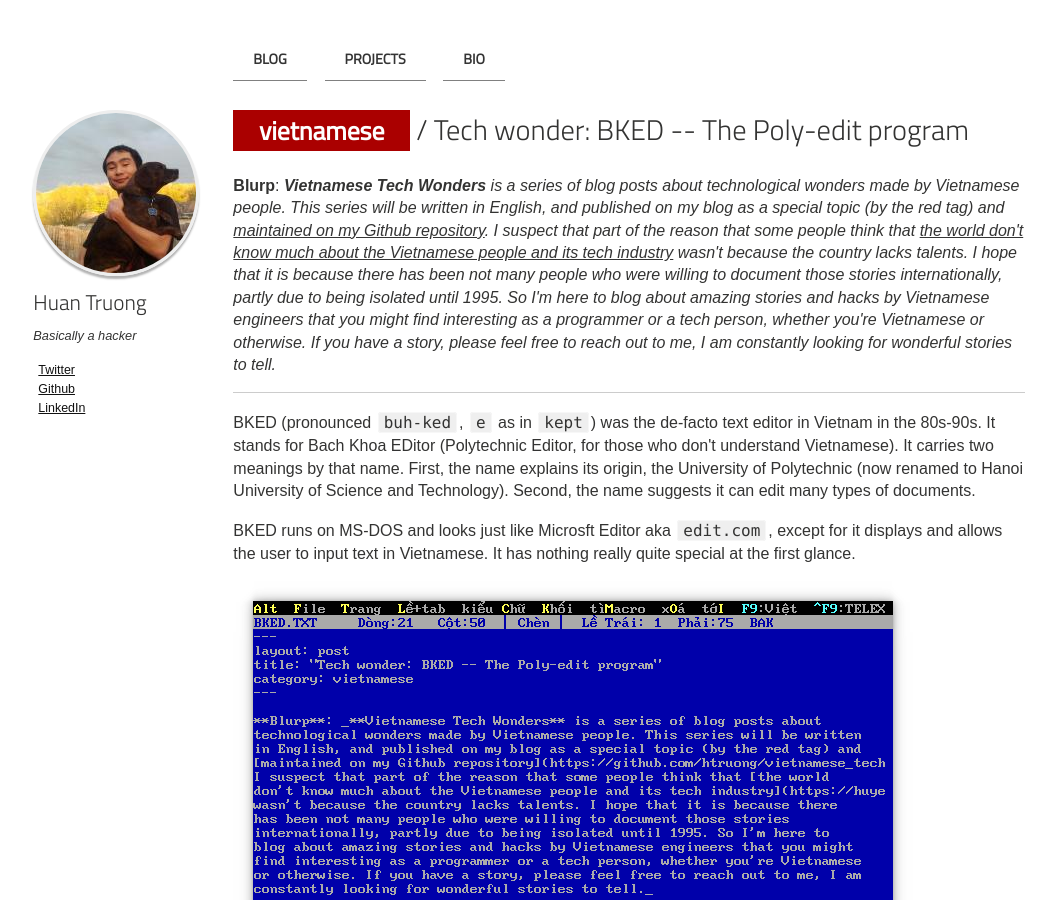
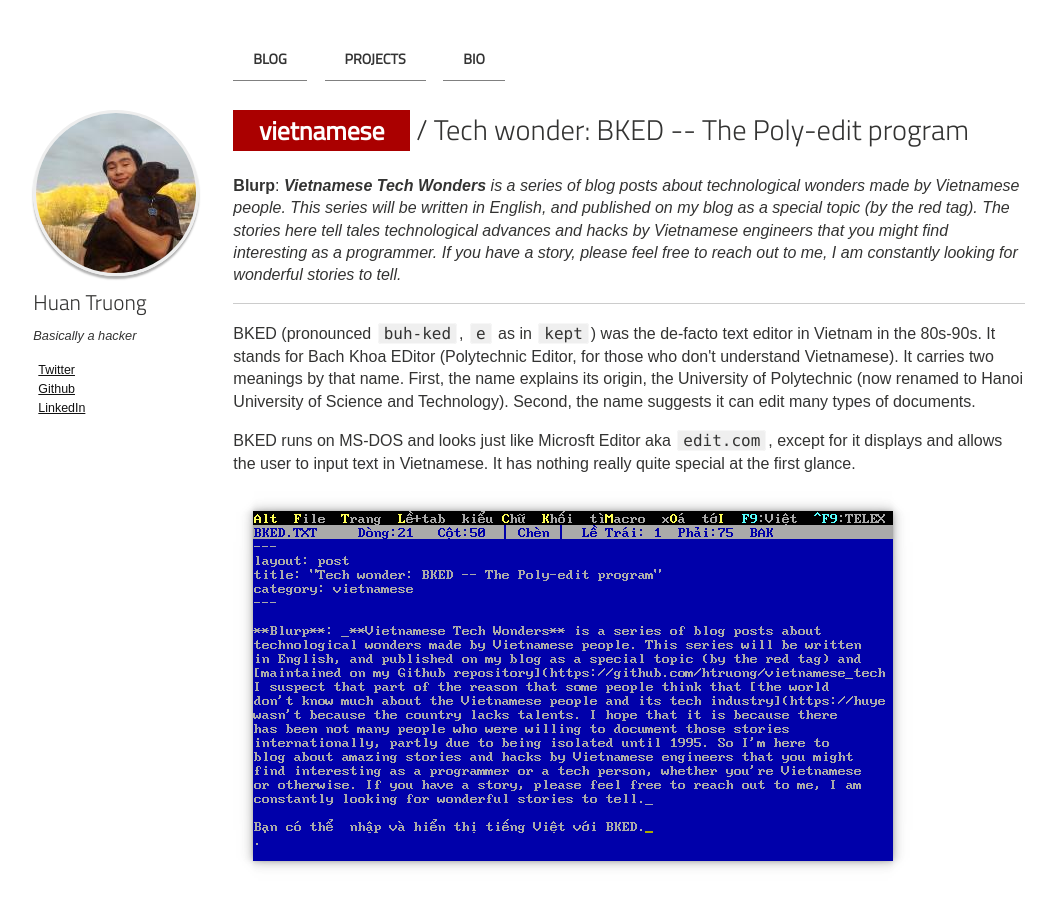
Before and after one commit to htruong/htruong.github.io, a Jekyll site: the page built from _posts/2018-04-16-bked-gui-as-tui.md, in a window 1280 px wide and 900 px high. Shown: the whole window, without its empty margins (115-1171 px from the left). Built offline with Jekyll 4.4.1, drawn with Linux system fonts in a browser that asks for light colours.

Commit message:
[blog] update bked post

```diff
--- a/_posts/2018-04-16-bked-gui-as-tui.md
+++ b/_posts/2018-04-16-bked-gui-as-tui.md
@@ -4,8 +4,7 @@
 category: vietnamese
 ---
 
-**Blurp**: _**Vietnamese Tech Wonders** is a series of blog posts about technological wonders made by Vietnamese people. This series will be written in English, and published on my blog as a special topic (by the red tag) and [maintained on my Github repository](https://github.com/htruong/vietnamese_tech_wonders/). I suspect that part of the reason that some people think that [the world don't know much about the Vietnamese people and its tech industry](https://huyenchip.com/vietnamese/) wasn't because the country lacks talents. I hope that it is because there has been not many people who were willing to document those stories internationally, partly due to being isolated until 1995. So I'm here to blog about amazing stories and hacks by Vietnamese engineers that you might find interesting as a programmer or a tech person, whether you're Vietnamese or otherwise. If you have a story, please feel free to reach out to me, I am constantly looking for wonderful stories to tell._
-
+**Blurp**: _**Vietnamese Tech Wonders** is a series of blog posts about technological wonders made by Vietnamese people. This series will be written in English, and published on my blog as a special topic (by the red tag). The stories here tell tales technological advances and hacks by Vietnamese engineers that you might find interesting as a programmer. If you have a story, please feel free to reach out to me, I am constantly looking for wonderful stories to tell._
 
 ---
 
@@ -41,7 +40,7 @@
 
 So I updated my status on Facebook [1] praising what Dr. Quach Tuan Ngoc, the author, did. Dr. Ngoc somehow was a friend of a friend of mine, saw that and chimed in.
 
-He said his editor doesn't run in textmode.
+*He said his editor doesn't run in textmode.*
 
 When I heard that, my mind was blown! It turns out, BKED is not a TUI program, it is a full-blown GUI that runs in Hercules/CGA/EGA/VGA graphics and just pretends to be a TUI. It draws every single pixel in its GUI with no acceleration whatsoever. It had to do it very quickly and economically -- computers in Vietnam at the time were all old secondhand ones imported from the US recycling centers and such. Now as I looked at it more, it was no surprise to me it could also do quite sophisticated mathematical formulas and chart drawing.
 
@@ -57,6 +56,6 @@
 
 Dr. Ngoc's work and contribution were well paid off -- he is now a very high-ranking official in the National Ministry of Education.
 
-
+--
 
 1: I no longer have a Facebook account.
```
